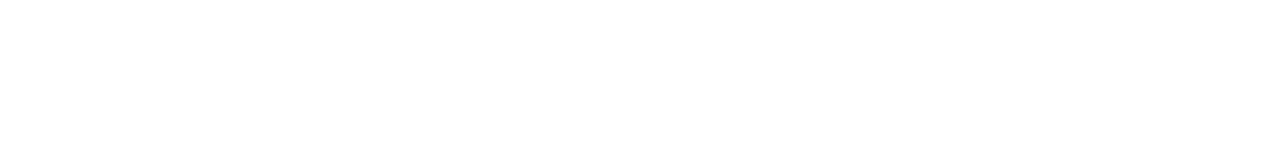
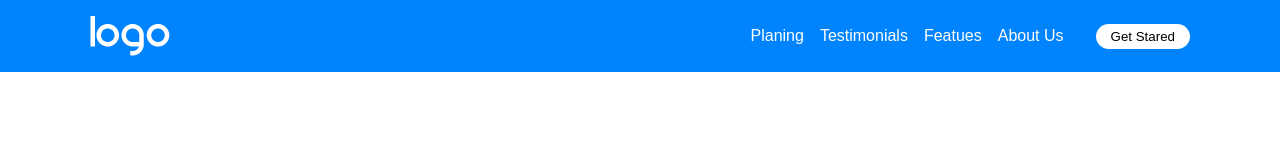
Before and after one commit to amaniesseili/htmlcss-responsive-layout, a plain HTML site: page index.html in a window 1280 px wide. Drawn offline with Linux system fonts and the light colour scheme.

Commit message:
nav bar completed

```diff
--- a/index.html
+++ b/index.html
@@ -18,6 +18,22 @@
 <body>
     <!-- site header -->
     <header>
+        <div class="bg-header">
+            <div class="container-xl container-flex-header">
+                <div class="logo"><img src="img/logo.png" alt=""></div>
+                <div class="nav-menu ">
+                    <ul>
+                        <li> <a href="#"></a>Planing</li>
+                        <li> <a href="#"></a>Testimonials</li>
+                        <li> <a href="#"></a>Featues</li>
+                        <li> <a href="#"></a>About Us</li>
+                    </ul>
+                    <button class="button">Get Stared</button>
+                </div>
+
+            </div>
+
+        </div>
 
     </header>
 
--- a/style.css
+++ b/style.css
@@ -17,6 +17,42 @@ img {
 
 /* --------------------  Utilities -------------------*/
 /* ----------------------- Layout -------------------- */
+:root{
+    --bg-color :#928FD9;
+    --box-color : #B5DDFF;
+    --header-color : #0084FD;
+    --footer-color : #333333;
+    --gap: 1rem;
+}
+
+.container-flex-header{
+    display: flex;
+    width: 100%;
+    justify-content: space-between;
+}
+
+.container-xl {
+    width: 1140px;
+    margin: 0 auto;
+    padding: 0 20px;
+}
+
+.row {
+    display: flex;
+}
+
+.col {
+    padding-left: 1rem;
+    padding-right: 1rem;
+}
+
+.button{
+    border: none;
+    background-color: white;
+    padding: 5px 15px;
+    color: black;
+    border-radius: 20px;
+}
 
 
 
@@ -27,9 +63,31 @@ img {
 
 
 /*------------------------- Header --------------------- */
+.bg-header{
+    background-color: var(--header-color);
+    display: flex;
+    padding-top: 1rem;
+    padding-bottom: 1rem;
+}
+.bg-header ul{
+    display: flex;
+    list-style: none;
+    gap:var(--gap);
+    color: white;
+}
+.nav-menu{
+    display: flex;
+    align-items: center;
+    gap: 2rem;
+}
 
-
-
+.logo{
+    background-size: contain;
+    height: auto;
+    display: flex;
+    gap:var(--gap);
+    align-items: center;
+}
 
 /*---------------------- section hero ----------------- */
 
```
